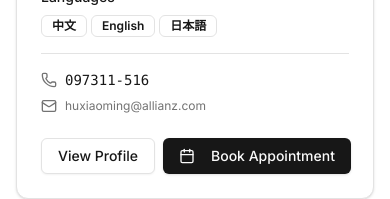
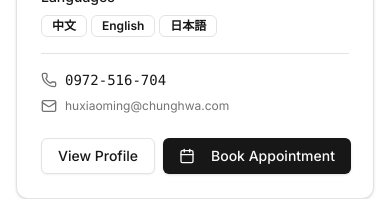
Before and after one commit to ronload/prinsur-demo, a Next.js app: page /en/agents in a window 390 px wide. Shown: the part 599-798 px from the top of the page. Built offline with nearby package versions, Linux system fonts and the light colour scheme.

Commit message:
fix: Fix phone number format on agents page

```diff
--- a/src/data/mock-insurance.ts
+++ b/src/data/mock-insurance.ts
@@ -488,7 +488,8 @@ const generateAgents = (): Agent[] => {
     "楊": "yang", "趙": "zhao", "黃": "huang", "周": "zhou", "吳": "wu",
     "徐": "xu", "孫": "sun", "胡": "hu", "朱": "zhu", "高": "gao",
     "林": "lin", "何": "he", "郭": "guo", "馬": "ma", "羅": "luo",
-    "梁": "liang", "宋": "song", "鄭": "zheng", "謝": "xie", "韓": "han", "唐": "tang"
+    "梁": "liang", "宋": "song", "鄭": "zheng", "謝": "xie", "韓": "han", "唐": "tang",
+    "馮": "feng", "于": "yu", "董": "dong", "蕭": "xiao"
   };
 
   const firstNamePinyin: Record<string, string> = {
@@ -525,7 +526,7 @@ const generateAgents = (): Agent[] => {
       experience: Math.floor(seededRandom() * 20 + 1), // 1-20 years
       languages: languages[Math.floor(seededRandom() * languages.length)],
       contactInfo: {
-        phone: `09${Math.floor(seededRandom() * 9) + 1}${Math.floor(seededRandom() * 900 + 100)}-${Math.floor(seededRandom() * 900 + 100)}`,
+        phone: `09${Math.floor(seededRandom() * 9) + 1}${Math.floor(seededRandom() * 9)}-${Math.floor(seededRandom() * 900 + 100)}-${Math.floor(seededRandom() * 900 + 100)}`,
         email: `${lastNamePinyin[lastName] || lastName.toLowerCase()}${firstNamePinyin[firstName] || firstName.toLowerCase()}@${["fubon", "cathay", "taipei", "chunghwa", "nanshan", "shinkong", "globallife", "twlife", "axa", "zurich", "allianz", "metlife", "prudential", "manulife", "takaful", "ming"][Math.floor(seededRandom() * 16)]}.com`,
       },
     });
```
